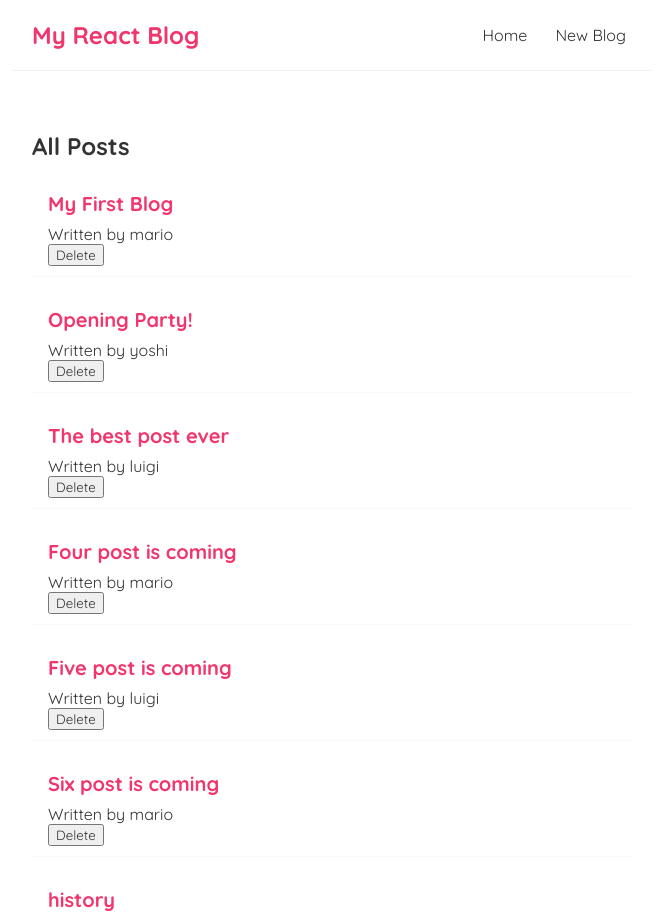
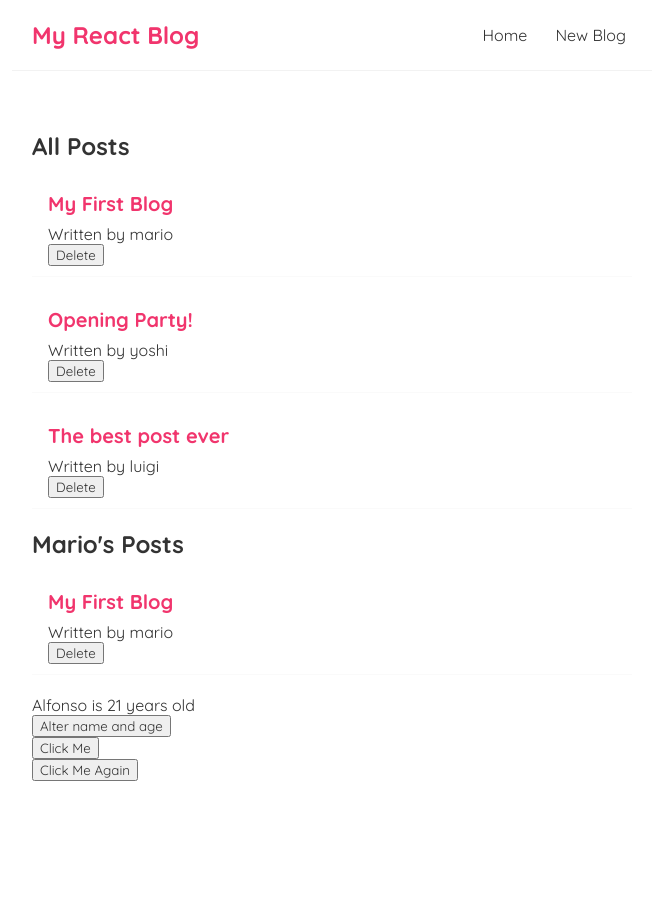
Before and after one commit to edwardramirez31/React-Blog, a React (Create React App) app: page / in a window 1280 px wide. Shown: the top 922 px of the page, without its empty margins (308-964 px from the left). After the commit the page ends 841 px from the top, so only its background shows below. Built offline with nearby package versions, Linux system fonts and the light colour scheme; data requests are answered from the project's data file.

Commit message:
Delete feature

```diff
--- a/data/db.json
+++ b/data/db.json
@@ -17,36 +17,6 @@
       "body": "Hey, this is my first blog, so I want to greet everyone. Lets do it",
       "author": "luigi",
       "id": 3
-    },
-    {
-      "title": "Four post is coming",
-      "body": "Hello everybody, my name is ward",
-      "author": "mario",
-      "id": 4
-    },
-    {
-      "title": "Five post is coming",
-      "body": "Hello everybody, my name is wardiola",
-      "author": "luigi",
-      "id": 5
-    },
-    {
-      "title": "Six post is coming",
-      "body": "Hello everybody, my name is wardiola",
-      "author": "mario",
-      "id": 6
-    },
-    {
-      "title": "history",
-      "body": "fdsaaaaaaaa",
-      "author": "mario",
-      "id": 7
-    },
-    {
-      "title": "seadfsda",
-      "body": "afdsdasfdfas",
-      "author": "luigi",
-      "id": 8
     }
   ]
 }
--- a/src/App.js
+++ b/src/App.js
@@ -5,6 +5,7 @@ import Create from './Create';
 import Screen from './Screen';
 import {BrowserRouter as Router, Switch, Route} from 'react-router-dom';
 import BlogDetail from './BlogDetail';
+import NotFound from './NotFound';
 function App() {
   return (
     <Router>
@@ -32,6 +33,9 @@ function App() {
             <Route path='/blogs/:id'>
               <BlogDetail />
             </Route>
+            <Route path='*'>
+              <NotFound />
+            </Route>
           </Switch>
         </div>
       </div>
--- a/src/BlogDetail.js
+++ b/src/BlogDetail.js
@@ -1,10 +1,10 @@
-import { useParams } from 'react-router-dom';
+import { useParams, useHistory } from 'react-router-dom';
 import { useState, useEffect } from 'react';
 
 const BlogDetail = () => {
   var { id } = useParams();
   const [blog, setBlog] = useState(null);
-
+  const history = useHistory();
   useEffect(() => {
     const controller = new AbortController();
     const signal = controller.signal;
@@ -20,7 +20,6 @@ const BlogDetail = () => {
       })
       .then(data => {
         setBlog(data);
-        console.log(data);
       })
       .catch(error => {
         if (error.name === "AbortError") {
@@ -33,10 +32,33 @@ const BlogDetail = () => {
     return () => controller.abort();
   }, []);
 
+  const handleDelete = () => {
+    fetch(`http://localhost:8000/blogs/${id}`, {
+      method: 'DELETE',
+    })
+      .then(response => {
+        if (response.ok) {
+          return response.text();
+        } else {
+          throw new Error("HTTP ERROR: " + response.status);
+      }
+      })
+      .then(data => {
+        if (data === "{}") {
+          console.log('Blog deleted')
+        } else {
+          console.log(data);
+        }
+        history.push('/');
+      })
+      .catch(error => console.log(error));
+  }
   return (
     <div className="blog-details">
       {blog && <h2>{blog.title}</h2>}
       {blog && <p>Written by {blog.author}</p>}
+      {blog && <p>{blog.body}</p>}
+      <button onClick={handleDelete}>Delete Blog</button>
     </div >
    );
 }
```
